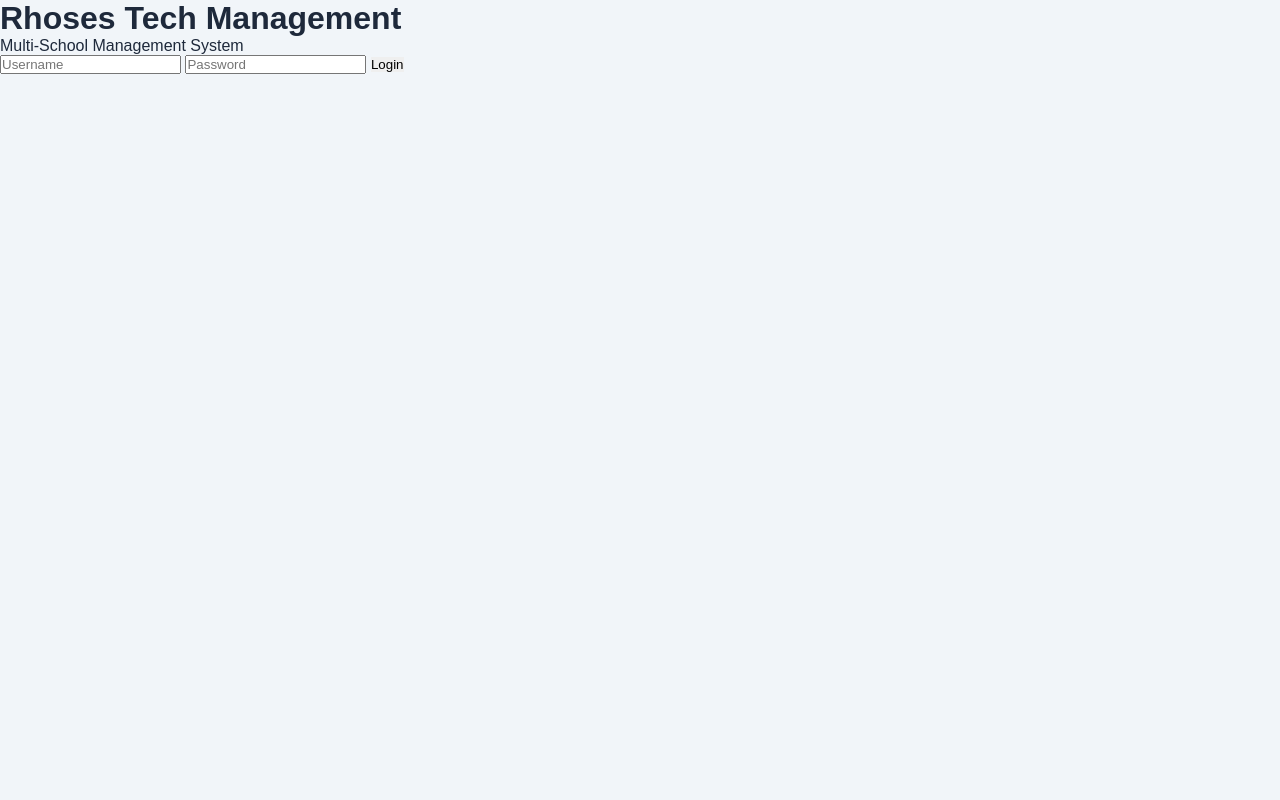
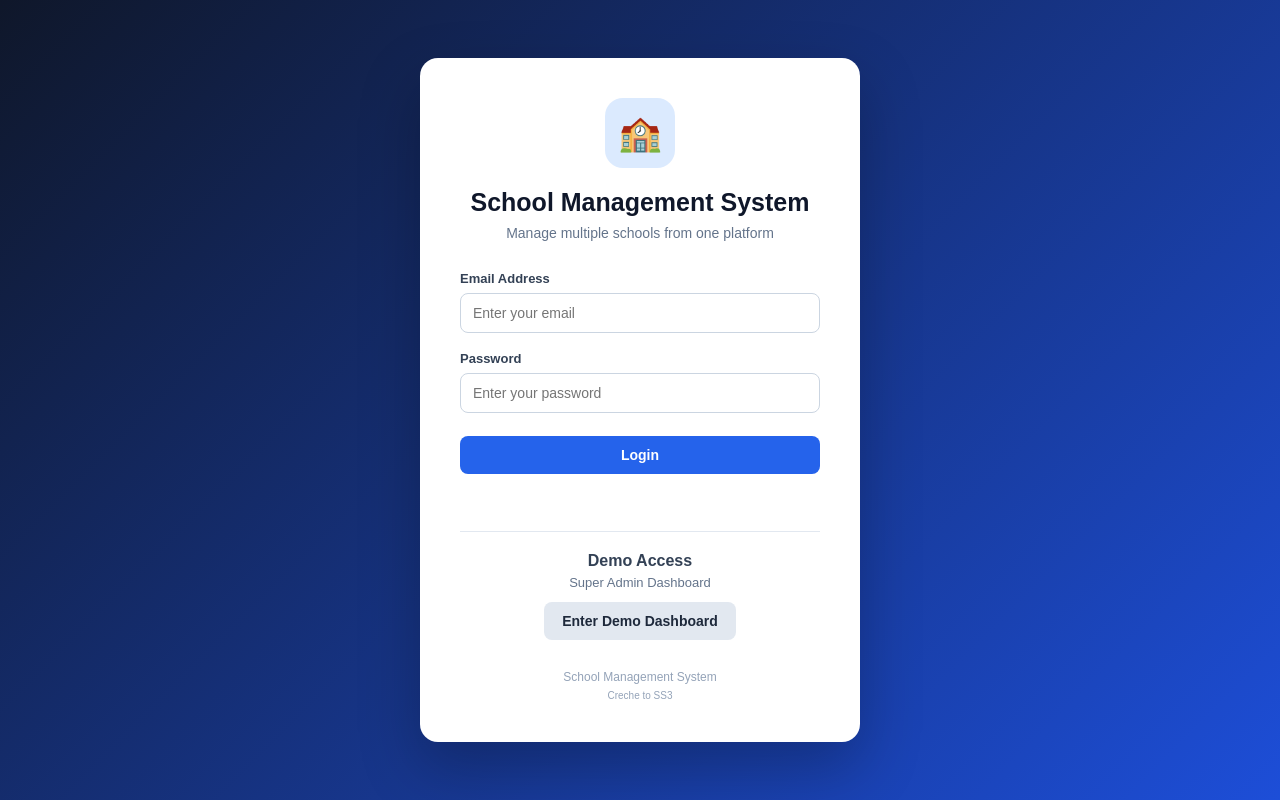
Before and after one commit to berylphilip165-arch/rhoses-tech-management-portal, a website: page public/index.html in a window 1280 px wide. Drawn offline with Linux system fonts and the light colour scheme.

Commit message:
Update index.html

```diff
--- a/public/index.html
+++ b/public/index.html
@@ -4,94 +4,373 @@
     <meta charset="UTF-8">
     <meta name="viewport" content="width=device-width, initial-scale=1.0">
 
-    <title>Rhoses Tech Management</title>
+    <title>School Management System</title>
 
-    <link rel="stylesheet" href="/style.css">
+    <link rel="stylesheet" href="style.css">
 </head>
 
 <body>
 
-<div class="login-container">
+<div class="login-page">
 
     <div class="login-card">
 
-        <h1>Rhoses Tech Management</h1>
+        <div class="login-logo">
+            🏫
+        </div>
 
-        <p>Multi-School Management System</p>
+        <h1>School Management System</h1>
+
+        <p class="login-subtitle">
+            Manage multiple schools from one platform
+        </p>
+
+
+        <!-- LOGIN FORM -->
 
         <form id="loginForm">
 
+            <div class="form-group">
+
+                <label for="email">
+                    Email Address
+                </label>
+
                 <input
-                type="text"
-                id="username"
-                placeholder="Username"
+                    type="email"
+                    id="email"
+                    placeholder="Enter your email"
                     required
                 >
+
+            </div>
+
+
+            <div class="form-group">
+
+                <label for="password">
+                    Password
+                </label>
 
                 <input
                     type="password"
                     id="password"
-                placeholder="Password"
+                    placeholder="Enter your password"
                     required
                 >
 
-            <button type="submit">
+            </div>
+
+
+            <button
+                type="submit"
+                class="btn btn-primary login-button"
+            >
                 Login
             </button>
 
         </form>
 
-        <p id="message"></p>
+
+        <div
+            id="loginMessage"
+            class="login-message"
+        ></div>
+
+
+        <div class="demo-login">
+
+            <strong>Demo Access</strong>
+
+            <p>
+                Super Admin Dashboard
+            </p>
+
+            <button
+                type="button"
+                onclick="demoLogin()"
+                class="btn btn-secondary"
+            >
+                Enter Demo Dashboard
+            </button>
+
+        </div>
+
+
+        <div class="login-footer">
+
+            <p>
+                School Management System
+            </p>
+
+            <small>
+                Creche to SS3
+            </small>
 
         </div>
 
     </div>
 
+</div>
+
+
 <script>
 
-const form = document.getElementById("loginForm");
+    // =====================================================
+    // DEMO LOGIN
+    // =====================================================
 
-form.addEventListener("submit", async function(event) {
+    function demoLogin() {
+
+        window.location.href = "admin.html";
+
+    }
+
+
+    // =====================================================
+    // LOGIN FORM
+    // =====================================================
+
+    document
+        .getElementById("loginForm")
+        .addEventListener("submit", function(event) {
 
             event.preventDefault();
 
-    const username =
-        document.getElementById("username").value;
+            const email =
+                document.getElementById("email").value.trim();
 
             const password =
-        document.getElementById("password").value;
+                document.getElementById("password").value.trim();
 
-    const response = await fetch("/api/login", {
+            const message =
+                document.getElementById("loginMessage");
 
-        method: "POST",
 
-        headers: {
-            "Content-Type": "application/json"
-        },
+            if (!email || !password) {
 
-        body: JSON.stringify({
-            username,
-            password
-        })
+                message.textContent =
+                    "Please enter your email and password.";
 
-    });
+                message.className =
+                    "login-message error";
 
-    const data = await response.json();
+                return;
+            }
 
-    if (data.success) {
 
-        window.location.href = data.redirect;
+            /*
+             * For now this sends the user to the
+             * Super Admin dashboard.
+             *
+             * Real authentication will be connected
+             * to the database/backend later.
+             */
 
-    } else {
-
-        document.getElementById("message").textContent =
-            data.message;
-
-    }
+            window.location.href = "admin.html";
 
         });
 
 </script>
 
+
+<style>
+
+    /* =====================================================
+       LOGIN PAGE
+       ===================================================== */
+
+    .login-page {
+
+        min-height: 100vh;
+
+        display: flex;
+
+        align-items: center;
+
+        justify-content: center;
+
+        padding: 20px;
+
+        background:
+            linear-gradient(
+                135deg,
+                #0f172a,
+                #1d4ed8
+            );
+
+    }
+
+
+    .login-card {
+
+        width: 100%;
+
+        max-width: 440px;
+
+        background: white;
+
+        padding: 40px;
+
+        border-radius: 18px;
+
+        box-shadow:
+            0 25px 60px rgba(0,0,0,0.25);
+
+        text-align: center;
+
+    }
+
+
+    .login-logo {
+
+        width: 70px;
+
+        height: 70px;
+
+        margin: 0 auto 20px;
+
+        display: flex;
+
+        align-items: center;
+
+        justify-content: center;
+
+        background: #dbeafe;
+
+        border-radius: 18px;
+
+        font-size: 35px;
+
+    }
+
+
+    .login-card h1 {
+
+        font-size: 25px;
+
+        color: #0f172a;
+
+        margin-bottom: 8px;
+
+    }
+
+
+    .login-subtitle {
+
+        color: #64748b;
+
+        font-size: 14px;
+
+        margin-bottom: 30px;
+
+    }
+
+
+    .login-card .form-group {
+
+        text-align: left;
+
+        margin-bottom: 18px;
+
+    }
+
+
+    .login-button {
+
+        width: 100%;
+
+        margin-top: 5px;
+
+    }
+
+
+    .login-message {
+
+        margin-top: 12px;
+
+        font-size: 13px;
+
+        min-height: 20px;
+
+    }
+
+
+    .login-message.error {
+
+        color: #dc2626;
+
+    }
+
+
+    .demo-login {
+
+        margin-top: 25px;
+
+        padding-top: 20px;
+
+        border-top: 1px solid #e2e8f0;
+
+    }
+
+
+    .demo-login strong {
+
+        display: block;
+
+        margin-bottom: 5px;
+
+        color: #334155;
+
+    }
+
+
+    .demo-login p {
+
+        color: #64748b;
+
+        font-size: 13px;
+
+        margin-bottom: 12px;
+
+    }
+
+
+    .login-footer {
+
+        margin-top: 30px;
+
+        color: #94a3b8;
+
+        font-size: 12px;
+
+    }
+
+
+    .login-footer p {
+
+        margin-bottom: 4px;
+
+    }
+
+
+    @media (max-width: 480px) {
+
+        .login-card {
+
+            padding: 28px 20px;
+
+        }
+
+        .login-card h1 {
+
+            font-size: 21px;
+
+        }
+
+    }
+
+</style>
+
 </body>
 </html>
```
Lines whose indentation alone changed are shown as unchanged.
